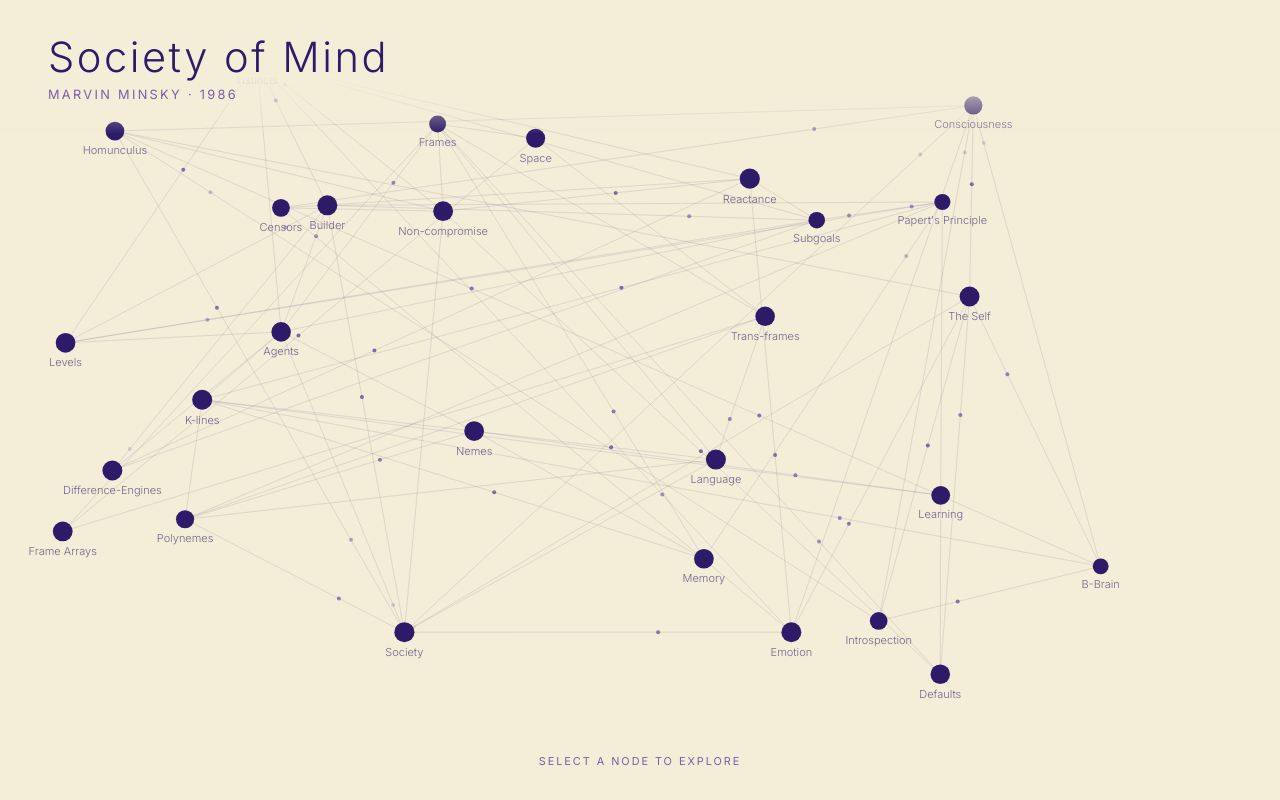
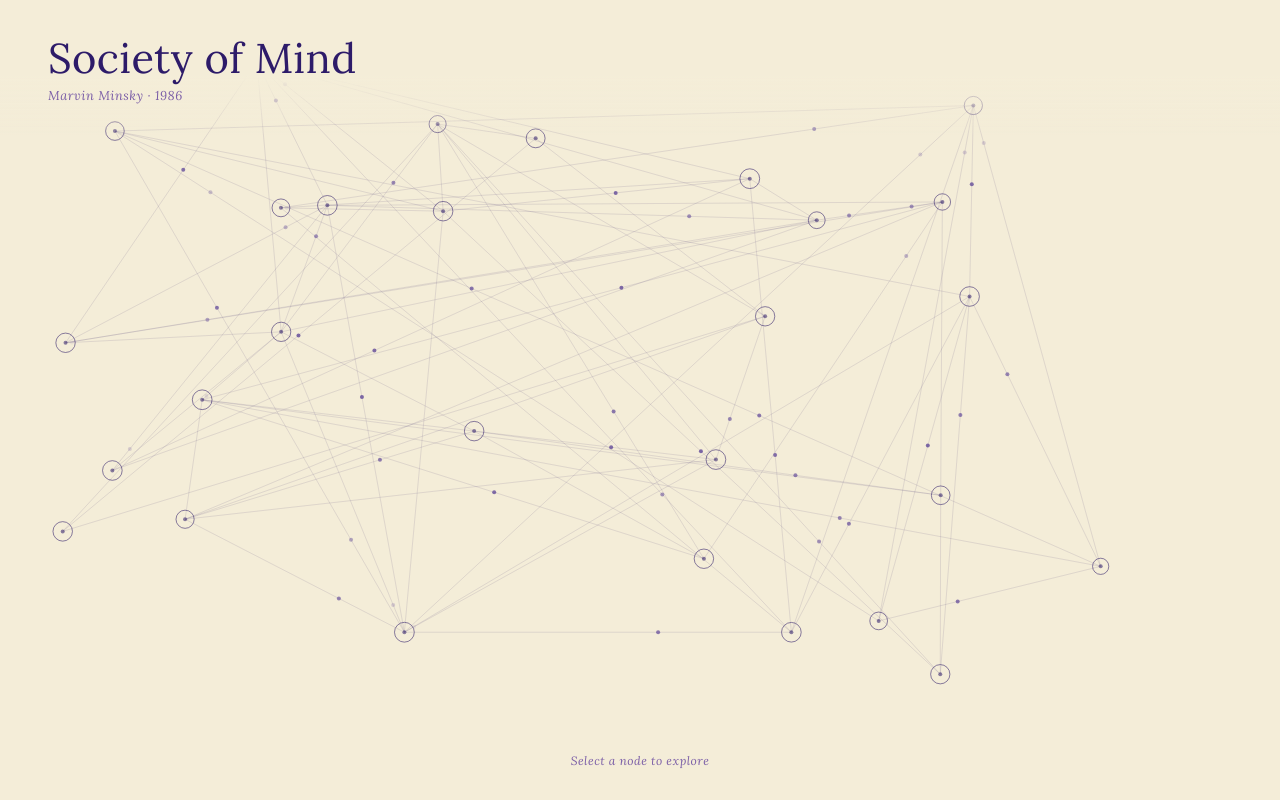
Before and after one commit to martinwilloch/society-of-mind, a plain HTML site: page index.html in a window 1280 px wide. Drawn offline with Linux system fonts and the light colour scheme.

Commit message:
Serif fonts (Lora), ring+core nodes with transparent interior, labels on hover only
Co-Authored-By: Claude Sonnet 4.6 <noreply@anthropic.com>

```diff
--- a/index.html
+++ b/index.html
@@ -6,7 +6,7 @@
   <title>Society of Mind — Marvin Minsky</title>
   <link rel="preconnect" href="https://fonts.googleapis.com">
   <link rel="preconnect" href="https://fonts.gstatic.com" crossorigin>
-  <link href="https://fonts.googleapis.com/css2?family=Inter:wght@300;400;500;600&display=swap" rel="stylesheet">
+  <link href="https://fonts.googleapis.com/css2?family=Lora:ital,wght@0,400;0,500;1,400&display=swap" rel="stylesheet">
   <style>
     *, *::before, *::after { box-sizing: border-box; margin: 0; padding: 0; }
 
@@ -23,7 +23,7 @@
       width: 100%; height: 100%;
       background: var(--bg);
       color: var(--purple);
-      font-family: 'Inter', sans-serif;
+      font-family: 'Lora', Georgia, serif;
       overflow: hidden;
     }
 
@@ -44,10 +44,10 @@
     }
 
     header h1 {
-      font-family: 'Inter', sans-serif;
+      font-family: 'Lora', Georgia, serif;
       font-size: clamp(1.5rem, 3.5vw, 2.6rem);
-      font-weight: 300;
-      letter-spacing: 0.06em;
+      font-weight: 400;
+      letter-spacing: 0.01em;
       color: var(--purple);
       line-height: 1.1;
     }
@@ -56,9 +56,9 @@
       margin-top: 0.35rem;
       font-size: clamp(0.68rem, 1.2vw, 0.8rem);
       font-weight: 400;
+      font-style: italic;
       color: var(--purple-light);
-      letter-spacing: 0.18em;
-      text-transform: uppercase;
+      letter-spacing: 0.04em;
     }
 
     /* Hint */
@@ -68,11 +68,10 @@
       left: 50%;
       transform: translateX(-50%);
       z-index: 10;
-      font-size: 0.68rem;
-      font-weight: 400;
+      font-size: 0.75rem;
+      font-style: italic;
       color: var(--purple-light);
-      letter-spacing: 0.18em;
-      text-transform: uppercase;
+      letter-spacing: 0.04em;
       pointer-events: none;
       white-space: nowrap;
       opacity: 1;
@@ -133,32 +132,29 @@
       line-height: 1;
       padding: 0.25rem 0.4rem;
       transition: color 0.2s;
-      font-family: 'Inter', sans-serif;
+      font-family: 'Lora', Georgia, serif;
     }
 
     #panel-close:hover { color: var(--purple); }
 
     #panel-chapter {
-      font-size: 0.62rem;
-      font-weight: 500;
-      letter-spacing: 0.2em;
-      text-transform: uppercase;
+      font-size: 0.72rem;
+      font-style: italic;
       color: var(--purple-light);
       margin-bottom: 0.5rem;
     }
 
     #panel-title {
-      font-size: clamp(1.2rem, 2.8vw, 1.7rem);
-      font-weight: 300;
-      letter-spacing: 0.02em;
+      font-family: 'Lora', Georgia, serif;
+      font-size: clamp(1.2rem, 2.8vw, 1.75rem);
+      font-weight: 400;
       color: var(--purple);
       line-height: 1.25;
       margin-bottom: 1.1rem;
     }
 
     #panel-body {
-      font-size: 0.875rem;
-      font-weight: 300;
+      font-size: 0.9rem;
       line-height: 1.8;
       color: var(--purple-mid);
     }
@@ -169,8 +165,7 @@
       margin-top: 1.3rem;
       padding: 0.85rem 1.1rem 0.85rem 1.3rem;
       border-left: 1.5px solid var(--purple-light);
-      font-size: 0.825rem;
-      font-weight: 300;
+      font-size: 0.875rem;
       font-style: italic;
       color: var(--purple-light);
       line-height: 1.7;
@@ -203,6 +198,7 @@
 </header>
 
 <div id="hint">Select a node to explore</div>
+
 
 <div id="overlay"></div>
 
@@ -636,31 +632,48 @@ function draw(ts) {
     const isSelected = selectedNode && selectedNode.id === n.id;
     const isConn = (hoveredNode && hoveredNode.connections.includes(n.id))
                 || (selectedNode && selectedNode.connections.includes(n.id));
-    const pulse = 1 + Math.sin(n.pulse) * 0.12;
+    const active = n.hovered || isSelected || isConn;
+    const pulse = 1 + Math.sin(n.pulse) * 0.1;
     const r = n.r * (isSelected ? 1.5 : n.hovered ? 1.3 : isConn ? 1.15 : 1) * pulse;
+    const coreR = isSelected ? 3.5 : n.hovered ? 3 : isConn ? 2.5 : 2;
+    const col = isSelected ? COL_NODE_SEL : n.hovered ? COL_NODE_HOV : isConn ? '#5B3FA0' : COL_NODE;
 
+    // Soft glow on active
     if (isSelected || n.hovered) {
-      const grd = ctx.createRadialGradient(n.x, n.y, r * 0.5, n.x, n.y, r * 3.5);
-      grd.addColorStop(0, rgba(COL_CONN_HOV, 0.18));
+      const grd = ctx.createRadialGradient(n.x, n.y, r, n.x, n.y, r * 3.2);
+      grd.addColorStop(0, rgba(COL_CONN_HOV, 0.14));
       grd.addColorStop(1, rgba(COL_CONN_HOV, 0));
       ctx.beginPath();
-      ctx.arc(n.x, n.y, r * 3.5, 0, Math.PI * 2);
+      ctx.arc(n.x, n.y, r * 3.2, 0, Math.PI * 2);
       ctx.fillStyle = grd;
       ctx.fill();
     }
 
+    // Outer ring (stroke only — transparent interior)
     ctx.beginPath();
     ctx.arc(n.x, n.y, r, 0, Math.PI * 2);
-    ctx.fillStyle = isSelected ? COL_NODE_SEL : n.hovered ? COL_NODE_HOV : isConn ? '#5B3FA0' : COL_NODE;
+    ctx.strokeStyle = col;
+    ctx.lineWidth = active ? 1.5 : 1;
+    ctx.globalAlpha = active ? 1 : 0.55;
+    ctx.stroke();
+    ctx.globalAlpha = 1;
+
+    // Core dot
+    ctx.beginPath();
+    ctx.arc(n.x, n.y, coreR, 0, Math.PI * 2);
+    ctx.fillStyle = col;
+    ctx.globalAlpha = active ? 1 : 0.55;
     ctx.fill();
+    ctx.globalAlpha = 1;
 
-    // Label
-    const active = n.hovered || isSelected || isConn;
-    ctx.font = `${active ? 500 : 300} 11px 'Inter', sans-serif`;
-    ctx.fillStyle = `rgba(45,27,105,${active ? 1 : 0.65})`;
-    ctx.textAlign = 'center';
-    ctx.textBaseline = 'top';
-    ctx.fillText(n.label, n.x, n.y + r + 5);
+    // Label — only when active
+    if (active) {
+      ctx.font = `${isSelected ? 500 : 400} 12px 'Lora', Georgia, serif`;
+      ctx.fillStyle = `rgba(45,27,105,${isSelected ? 1 : 0.85})`;
+      ctx.textAlign = 'center';
+      ctx.textBaseline = 'top';
+      ctx.fillText(n.label, n.x, n.y + r + 6);
+    }
   });
 
   canvas.style.cursor = hoveredNode ? 'pointer' : 'default';
```
